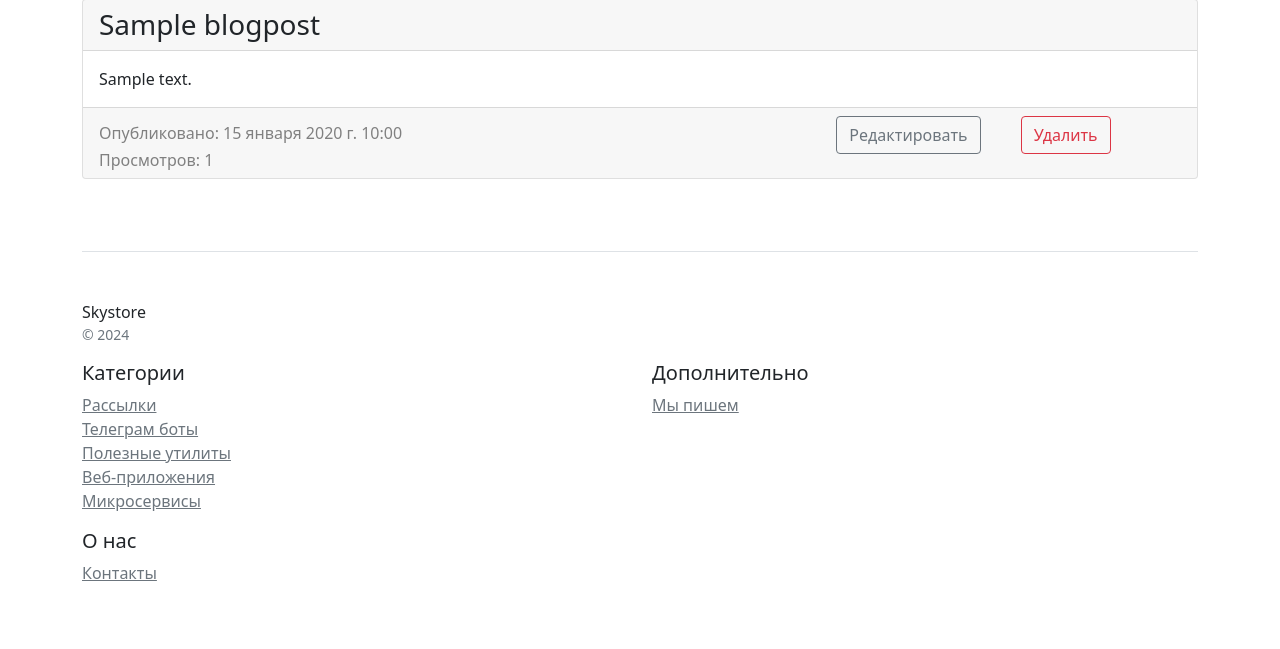
After one commit to MSk1901/skystore, a Django app: page /blog/ in a window 1280 px wide. The commit adds this page. Shown: the part 565-1214 px from the top of the page. Run offline with Django 5.2, Linux system fonts and the light colour scheme; tables that the repository leaves empty hold one stand-in row (values such as "Sample post"); some libraries are stand-ins or nearby versions.

Commit message:
add template for blog post

```diff
--- a/catalog/templates/catalog/base.html
+++ b/catalog/templates/catalog/base.html
@@ -4,7 +4,7 @@
 <head>
     <meta charset="utf-8">
     <meta name="viewport" content="width=device-width, initial-scale=1">
-    <title>Каталог</title>
+    <title>Skystore</title>
     <link href="{% static 'css/bootstrap.min.css' %}" rel="stylesheet" type="text/css">
 </head>
 <body>
@@ -31,13 +31,13 @@
             <div class="col-6 col-md">
                 <h5>Дополнительно</h5>
                 <ul class="list-unstyled text-small">
-                    <li><a class="text-muted" href="#">Мы пишем</a></li>
+                    <li><a class="text-muted" href="{% url 'catalog:posts' %}">Мы пишем</a></li>
                 </ul>
             </div>
             <div class="col-6 col-md">
                 <h5>О нас</h5>
                 <ul class="list-unstyled text-small">
-                    <li><a class="text-muted" href="/contacts/">Контакты</a></li>
+                    <li><a class="text-muted" href="{% url 'catalog:contact' %}">Контакты</a></li>
                 </ul>
             </div>
         </div>
--- /dev/null
+++ b/catalog/templates/catalog/blogpost_list.html
@@ -0,0 +1,48 @@
+{% extends 'catalog/base.html' %}
+{% block content %}
+{% load customtags %}
+<div class="pricing-header px-3 py-3 pt-md-3 pb-md-4 mx-auto text-center">
+    <h1 class="display-4">Блог</h1>
+</div>
+<div class="col-3 mb-4">
+    <button type="button" class="btn btn btn-block btn-outline-primary btn-center">
+        Добавить пост
+    </button>
+</div>
+<div class="row">
+    {% for object in object_list %}
+    {% if object.is_published %}
+    <div class="col-12">
+        <img src="{% mymedia object.preview %}">
+        <div class="card mb-4 box-shadow">
+            <h3 class="card-header my-0 font-weight-normal">{{ object.title }}</h3>
+            <div class="card-body">
+                <p class="card-text my-0 font-weight-normal">{{ object.content }}</p>
+
+            </div>
+            <div class="card-footer text-muted">
+                <div class="row">
+                    <div class="col-8">
+                        <h6 class="my-0 font-weight-normal mt-2" style="color: gray;">Опубликовано:
+                            {{object.created_at}}</h6>
+                        <h6 class="my-0 font-weight-normal mt-2" style="color: gray;">Просмотров:
+                            {{object.view_count}}</h6>
+                    </div>
+                    <div class="col-2">
+                        <button type="button" class="btn btn btn-block btn-outline-secondary btn-center">
+                            Редактировать
+                        </button>
+                    </div>
+                    <div class="col-2">
+                        <button type="button" class="btn btn btn-block btn-outline-danger btn-center">Удалить
+                        </button>
+                    </div>
+                </div>
+            </div>
+
+        </div>
+    </div>
+    {% endif %}
+    {% endfor %}
+</div>
+{% endblock %}
```
